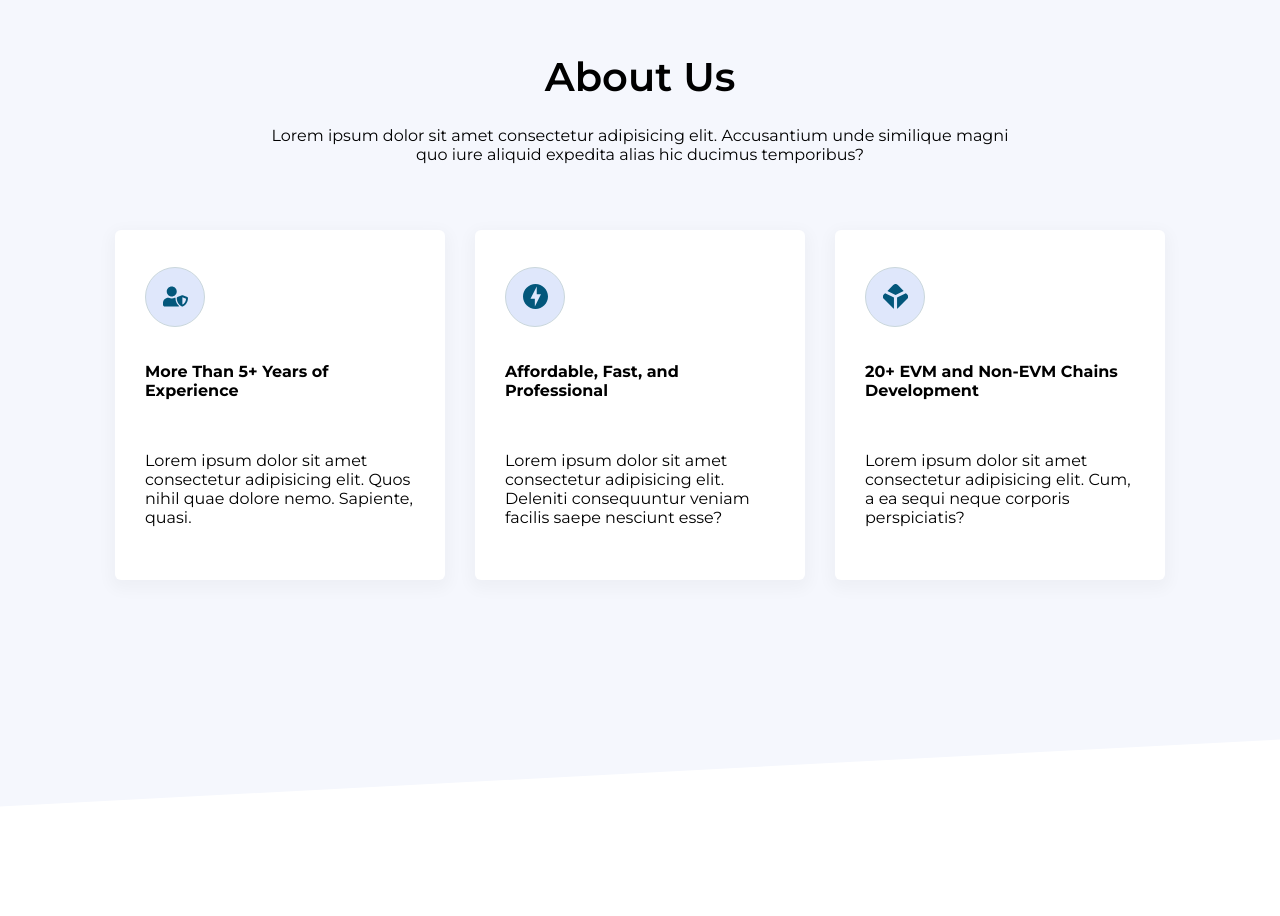
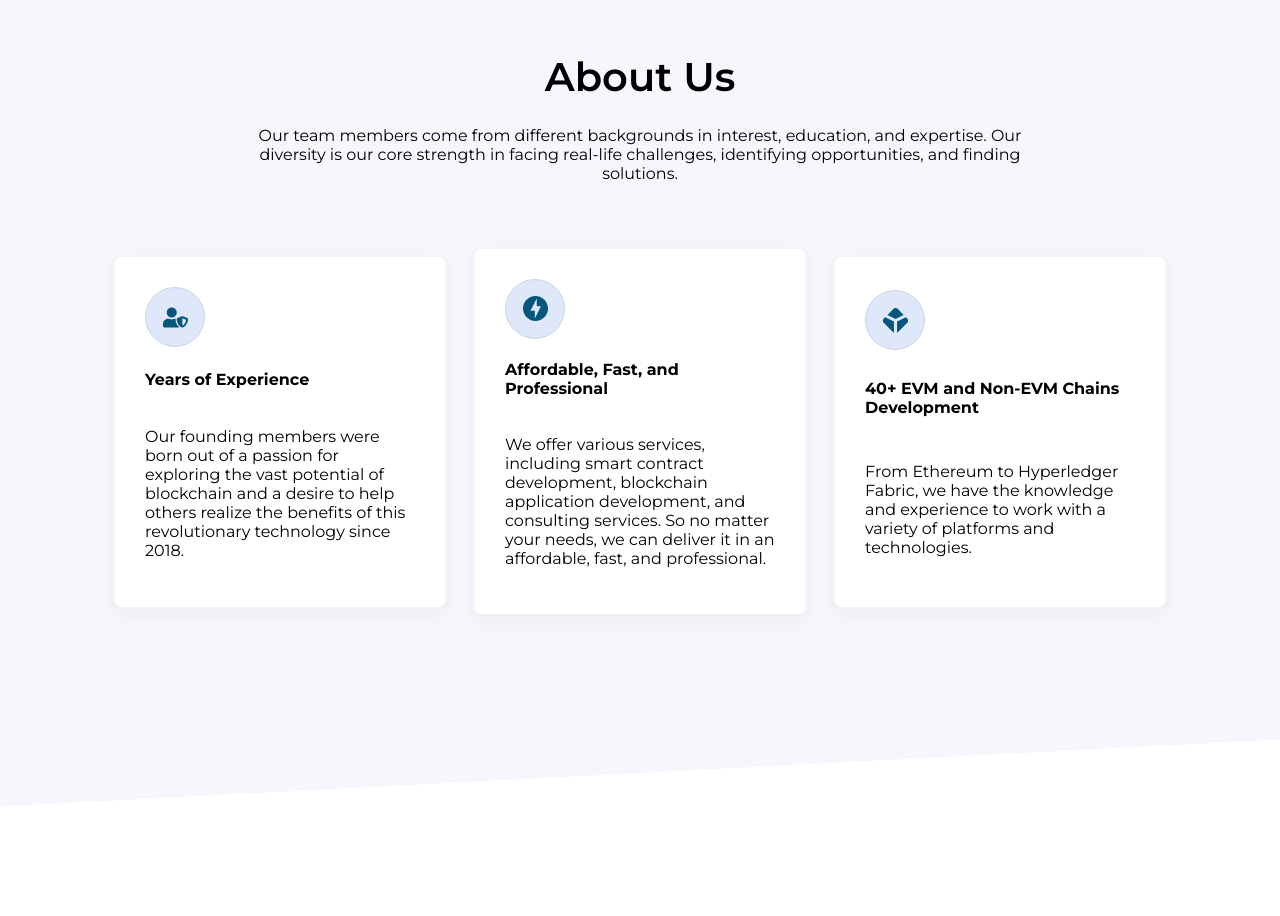
Before and after one commit to tenggaradev/tenggara-website, a Next.js app: page / in a window 1280 px wide. Shown: the part 2180-3096 px from the top of the page. Built offline with nearby package versions, Linux system fonts and the light colour scheme.

Commit message:
Update about page

```diff
--- a/components/About.tsx
+++ b/components/About.tsx
@@ -1,8 +1,8 @@
 // media
-import { FaUserShield } from "react-icons/fa"
-import { SiFastapi, SiBlockchaindotcom } from "react-icons/si"
+import { FaUserShield } from "react-icons/fa";
+import { SiFastapi, SiBlockchaindotcom } from "react-icons/si";
 // style
-import styles from "../styles/About.module.scss"
+import styles from "../styles/About.module.scss";
 
 const About = () => {
   return (
@@ -11,9 +11,10 @@ const About = () => {
         <div className={styles.heading}>
           <h2>About Us</h2>
           <p>
-            Lorem ipsum dolor sit amet consectetur adipisicing elit. Accusantium
-            unde similique magni quo iure aliquid expedita alias hic ducimus
-            temporibus?
+            Our team members come from different backgrounds in interest,
+            education, and expertise. Our diversity is our core strength in
+            facing real-life challenges, identifying opportunities, and finding
+            solutions.
           </p>
         </div>
         <article className={styles.cards}>
@@ -23,10 +24,11 @@ const About = () => {
                 <FaUserShield />
               </span>
             </div>
-            <h4>More Than 5+ Years of Experience</h4>
+            <h4>Years of Experience</h4>
             <p>
-              Lorem ipsum dolor sit amet consectetur adipisicing elit. Quos
-              nihil quae dolore nemo. Sapiente, quasi.
+              Our founding members were born out of a passion for exploring the
+              vast potential of blockchain and a desire to help others realize
+              the benefits of this revolutionary technology since 2018.
             </p>
           </div>
 
@@ -38,8 +40,10 @@ const About = () => {
             </div>
             <h4>Affordable, Fast, and Professional</h4>
             <p>
-              Lorem ipsum dolor sit amet consectetur adipisicing elit. Deleniti
-              consequuntur veniam facilis saepe nesciunt esse?
+              We offer various services, including smart contract development,
+              blockchain application development, and consulting services. So no
+              matter your needs, we can deliver it in an affordable, fast, and
+              professional.
             </p>
           </div>
 
@@ -49,16 +53,16 @@ const About = () => {
                 <SiBlockchaindotcom />
               </span>
             </div>
-            <h4>20+ EVM and Non-EVM Chains Development</h4>
+            <h4>40+ EVM and Non-EVM Chains Development</h4>
             <p>
-              Lorem ipsum dolor sit amet consectetur adipisicing elit. Cum, a ea
-              sequi neque corporis perspiciatis?
+              From Ethereum to Hyperledger Fabric, we have the knowledge and
+              experience to work with a variety of platforms and technologies.
             </p>
           </div>
         </article>
       </div>
     </section>
-  )
-}
+  );
+};
 
-export default About
+export default About;
```
